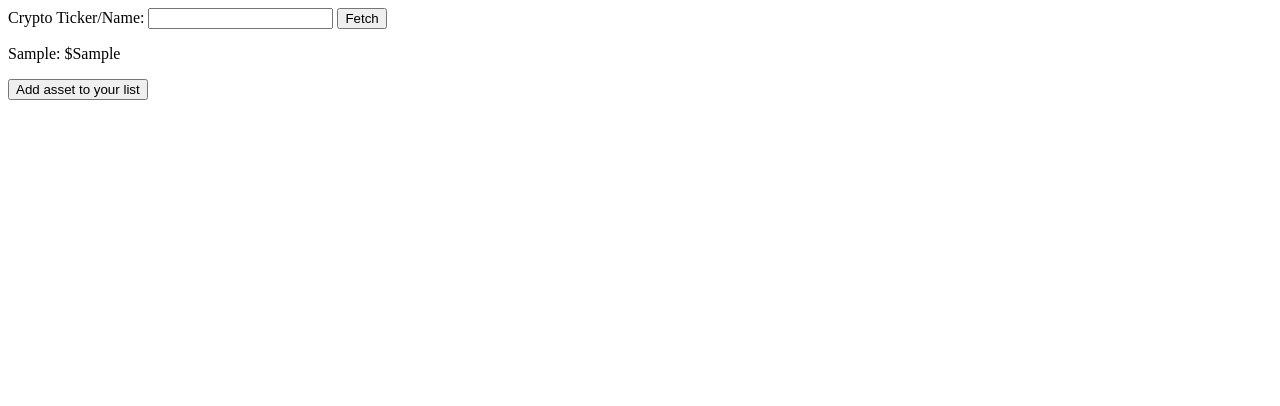
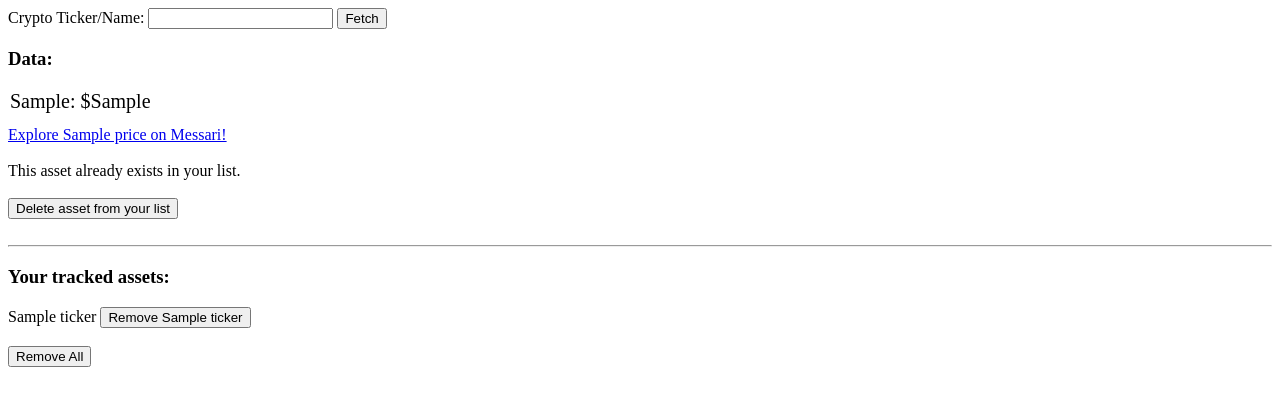
Before and after one commit to zliong/crypto-program5, a Flask app: template templates/add_ticker.html in a window 1280 px wide. Shown: the top 406 px of the page. Run offline with Flask 2, Linux system fonts and the light colour scheme; the template is opened without the code that fills it: values that come from a table or form of the project are taken from there, most other values are stand-ins (such as "Sample title", 1, 10 or a date in 2020).

Commit message:
mostly done with adding. need to get the actual user later. username/email/pass are dummy values

```diff
--- a/templates/add_ticker.html
+++ b/templates/add_ticker.html
@@ -8,19 +8,19 @@
 setTimeout (function(){
     document.getElementById('fetch_asset').disabled = null;
     document.getElementById('spam_text').hidden = true;
-}, 5000);
+}, 4000);
 </script>
 <body>
 <form method="POST">
-    <div class="ticker">
+    <div class="tickerdiv">
         {{ form.ticker.label }}
         {{ form.ticker }}
         <input type="submit" value="Fetch" disabled="disabled" name="fetch" id="fetch_asset"> <span id="spam_text">To prevent spam, button is disabled for a few seconds on page load and fetch.</span>
         {% if ticker_not_filled_error %}
-            <p style="font-size:20px; color:orange;"> {{ ticker_not_filled_error }} </p>
+            <p style="font-size:20px;color:orange;"> {{ ticker_not_filled_error }} </p>
         {% endif %}
         {% if invalid_ticker_error %}
-            <p style="font-size:20px; color:orange;"> {{ invalid_ticker_error }} </p>
+            <p style="font-size:20px; color:red;"> {{ invalid_ticker_error }} </p>
             <h2> Please see below steps for obtaining a valid asset ticker. </h2>
             <p> Step 1: Visit <a href="https://messari.io/" target="_blank">Messari</a></p>
             <p> Step 2: Locate this section on the bottom left of the screen: </p>
@@ -31,16 +31,50 @@ setTimeout (function(){
             <p> Step 6: Copy and paste or type the correct ticker into the field and click Fetch! </p>
         {% endif %}
         {% if fetched_asset %}
-            {% if fetched_asset != 'Dummy,Coin,1010' %}
-                <p> {{ fetched_asset[0] }}: ${{ fetched_asset[1] }} </p>
-            <p> <input type="submit" value="Add asset to your list" name="add_asset"> </p>
+            <h3> Data: </h3>
+            <textarea name="ticker_and_price" style="height:30px;border:none;outline:none;font-family:Times New Roman;font-size:20px;resize:none;" readonly>{{ fetched_asset[0] }}: ${{ fetched_asset[1] }} </textarea>
+            <br>
+            <a href="{{ fetched_asset[3] }}" target="_blank"> Explore {{ fetched_asset[0] }} price on Messari! </a>
+            <br>
+            {% if fetched_asset[2] == True %}
+                <br>
+                <input type="submit" value="Add asset to your list" name="add_asset">
+            {% elif fetched_asset[2] == 'Max Items' %}
+                <br>
+                <span> You can only have a maximum of 5 assets. </span>
             {% else %}
-                {% if added_ticker %}
-                    <p> {{ added_ticker }} </p>
-                {% endif %}
+                <br>
+                <span> This asset already exists in your list. </span>
+                <br>
+                <br>
+                <input type="submit" value="Delete asset from your list" name="delete_asset">
             {% endif %}
         {% endif %}
+<!--        {% if added_to_list %}-->
+<!--            <br>-->
+<!--            <br>-->
+<!--            {{ added_to_list }}-->
+<!--        {% endif %}-->
+<!--        {% if deleted_from_list %}-->
+<!--            <br>-->
+<!--            <br>-->
+<!--            {{ deleted_from_list }}-->
+<!--        {% endif %}-->
     </div>
+</form>
+<br>
+<form method="POST">
+    {% if item %}
+        <hr>
+        <h3> Your tracked assets: </h3>
+        {% for ticker in item %}
+            {{ ticker }}
+            <input type="submit" value="Remove {{ ticker }}" name="remove">
+            <br>
+            <br>
+        {% endfor %}
+        <input type="submit" value="Remove All" name="remove_all">
+    {% endif %}
 </form>
 </body>
 </html>
--- a/views/add_ticker_page.py
+++ b/views/add_ticker_page.py
@@ -1,4 +1,5 @@
-from flask import render_template, request, Blueprint
+import boto3
+from flask import Blueprint, render_template, redirect, request, url_for
 import math
 import requests
 from wtforms import Form, StringField
@@ -8,23 +9,38 @@ class AddTicker(Form):
     ticker = StringField('Crypto Ticker/Name:')
 
 
-add_ticker_blueprint = Blueprint('add_page', __name__, template_folder='templates')
+add_ticker_blueprint = Blueprint('add_ticker_page', __name__, template_folder='templates')
+dynamodb = boto3.resource('dynamodb', region_name='us-east-2')
+table = dynamodb.Table('prog5test')
 
 
 @add_ticker_blueprint.route('/add_ticker', methods=['POST', 'GET'])
 def add_ticker():
     form = AddTicker(request.form)
+    check_exists = table.get_item(
+        Key={
+            'email': 'mooaz09@gmail.com'  # the logged in user
+        }
+    )
+    item = check_exists['Item']
+    assets = []
+    for key in item:
+        if key != 'password' and key != 'username' and key != 'email':
+            assets.append(key)
     if request.method == 'POST':
-        if request.form.get('fetch') == 'Fetch':
+        if request.form.get('fetch') == 'Fetch' and form.validate():
             requested_ticker = form.ticker.data.strip()
             if len(requested_ticker) != 0 and requested_ticker is not None and requested_ticker != '':
-                # check if ticker is already in user list
                 fetch_req = requests.get(f'https://data.messari.io/api/v1/assets/{requested_ticker}/metrics')
                 if fetch_req.status_code != 200:
                     return render_template('add_ticker.html', form=form,
-                                           invalid_ticker_error='This ticker is invalid or not supported.')
+                                           invalid_ticker_error='This ticker/name is invalid or not supported.',
+                                           item=assets)
                 else:
-                    market_data = fetch_req.json()['data']['market_data']
+                    data = fetch_req.json()['data']
+                    market_data = data['market_data']
+                    symbol = data['symbol']
+                    slug = data['slug']
                     usd_price = market_data['price_usd']
                     if usd_price is not None:
                         usd_price = str('{:,}'.format(math.floor(float(usd_price) * 10 ** 2) / 10 ** 2))
@@ -32,13 +48,66 @@ def add_ticker():
                             usd_price = usd_price + '0'
                     else:
                         return render_template('add_ticker.html', form=form,
-                                               invalid_ticker_error='This ticker is invalid or not supported.')
-                    return render_template('add_ticker.html', form=form,
-                                           fetched_asset=[str(requested_ticker).upper(), usd_price])
+                                               invalid_ticker_error='This ticker/name is invalid or not supported.')
+                    if item.get(str(requested_ticker).upper()) is not None or item.get(str(symbol).upper()) \
+                            is not None or item.get(str(slug).upper()) is not None:
+                        return render_template('add_ticker.html', form=form,
+                                               fetched_asset=[str(symbol).upper(), usd_price, False,
+                                                              f'https://messari.io/asset/{requested_ticker}'],
+                                               item=assets)
+                    elif len(item) == 8:
+                        return render_template('add_ticker.html', form=form,
+                                               fetched_asset=[str(symbol).upper(), usd_price, 'Max Items',
+                                                              f'https://messari.io/asset/{requested_ticker}'],
+                                               item=assets)
+                    else:
+                        return render_template('add_ticker.html', form=form,
+                                               fetched_asset=[str(symbol).upper(), usd_price, True,
+                                                              f'https://messari.io/asset/{requested_ticker}'],
+                                               item=assets)
             else:
                 return render_template('add_ticker.html', form=form,
-                                       ticker_not_filled_error='Please fill in the ticker field.')
+                                       ticker_not_filled_error='Please fill in the ticker field.', item=assets)
         elif request.form.get('add_asset') == 'Add asset to your list':
-            # add to user list db
-            return render_template('add_ticker.html', form=form, fetched_asset='Dummy,Coin,1010', added_ticker='Added')
-    return render_template('add_ticker.html', form=form)
+            data = request.form.get('ticker_and_price').split(': ')
+            ticker = data[0]
+            cur_price = str(data[1])[1:].replace(',', '').strip()
+            table.update_item(
+                Key={
+                    'email': 'mooaz09@gmail.com'
+                },
+                UpdateExpression=f'SET {ticker} = :ticker',
+                ExpressionAttributeValues={
+                    ':ticker': cur_price
+                }
+            )
+            return redirect(url_for('add_ticker_page.add_ticker'))
+        elif request.form.get('delete_asset') == 'Delete asset from your list':
+            data = request.form.get('ticker_and_price').split(': ')
+            ticker = data[0]
+            table.update_item(
+                Key={
+                    'email': 'mooaz09@gmail.com'
+                },
+                UpdateExpression=f'REMOVE {ticker}'
+            )
+            return redirect(url_for('add_ticker_page.add_ticker'))
+        elif request.form.get('remove_all') == 'Remove All':
+            for asset in assets:
+                table.update_item(
+                    Key={
+                        'email': 'mooaz09@gmail.com'
+                    },
+                    UpdateExpression=f'REMOVE {asset}'
+                )
+            return redirect(url_for('add_ticker_page.add_ticker'))
+        elif request.form.get('remove').startswith('Remove'):
+            ticker = request.form.get('remove').split()[1]
+            table.update_item(
+                Key={
+                    'email': 'mooaz09@gmail.com'
+                },
+                UpdateExpression=f'REMOVE {ticker}'
+            )
+            return redirect(url_for('add_ticker_page.add_ticker'))
+    return render_template('add_ticker.html', form=form, item=assets)
```
